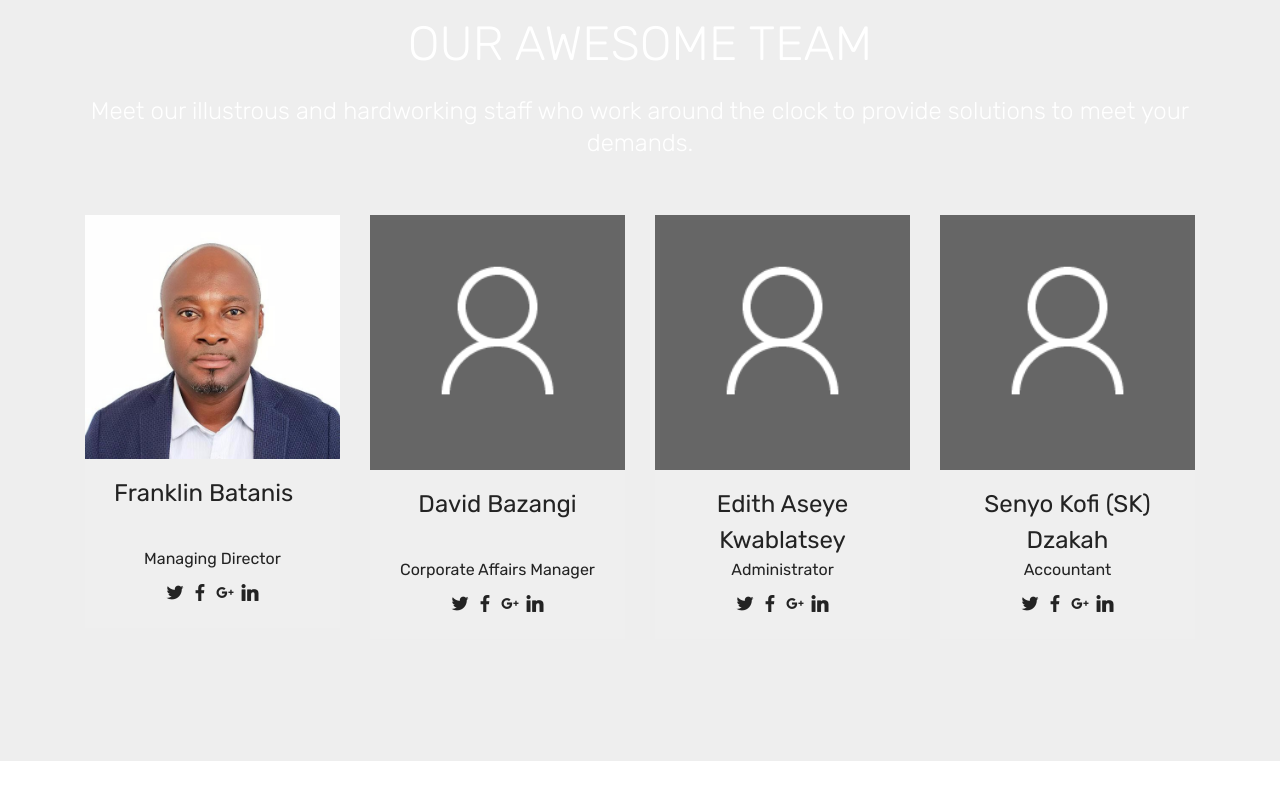
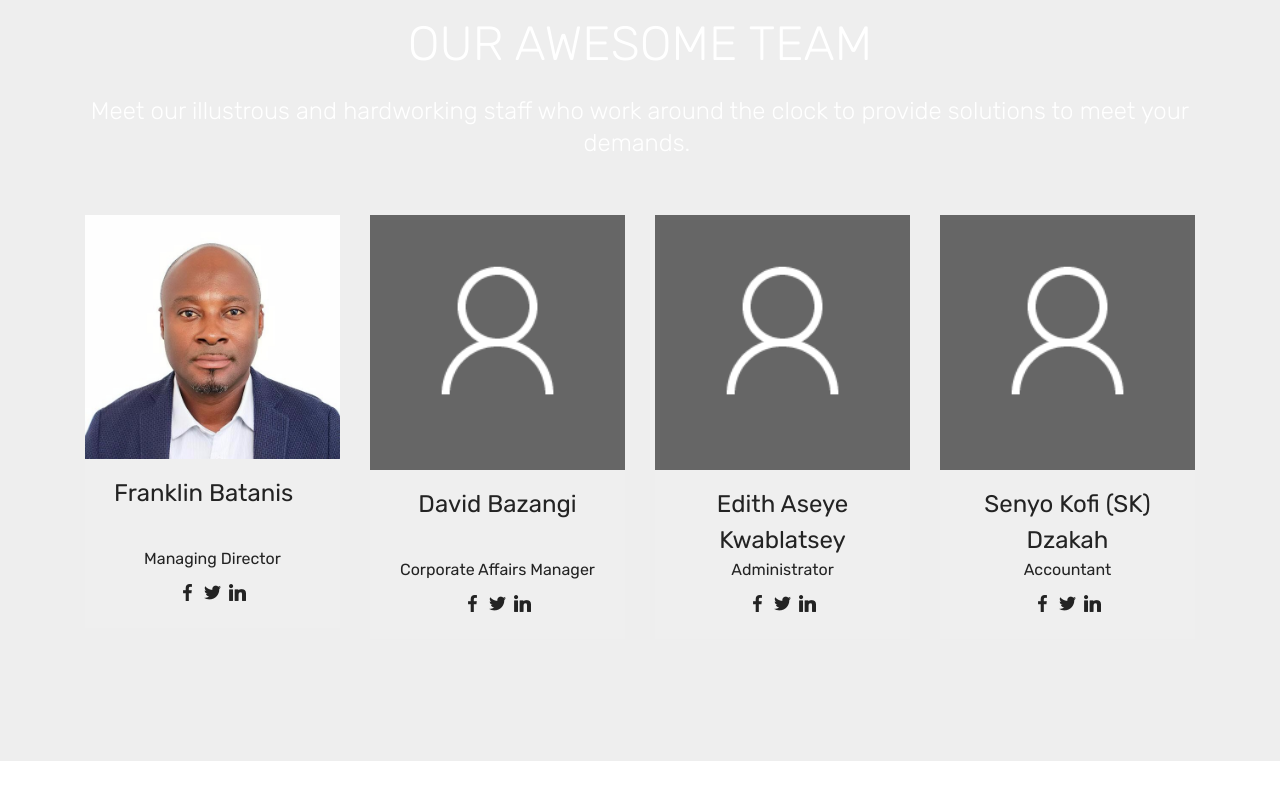
Before and after one commit to quabenaganyo/battis, a plain HTML site: page index.html in a window 1280 px wide. Shown: the part 1698-2498 px from the top of the page. Drawn offline with Linux system fonts and the light colour scheme.

Commit message:
Update index.html

```diff
--- a/index.html
+++ b/index.html
@@ -61,7 +61,7 @@
     </nav>
 </section>
 
-<section class="engine"><a href="https://mobirise.info/o">free portfolio site templates</a></section><section class="header1 cid-rQQyDcbYYy mbr-fullscreen" id="header16-1">
+<section class="engine"><a href="https://mobirise.info/m">site design templates</a></section><section class="header1 cid-rQQyDcbYYy mbr-fullscreen" id="header16-1">
 
 
 
@@ -154,7 +154,7 @@
             OUR AWESOME TEAM
         </h2>
         <h3 class="pb-5 mbr-section-subtitle mbr-fonts-style mbr-light display-5">
-            Meet our illustrous and hardworking staff who work around the clock to provide solutions to meet your demands. </h3>
+            Meet our illustrous and hardworking staff who work around the clock to provide solutions to meet your demands.&nbsp;</h3>
         <div class="row media-row">
 
         <div class="team-item col-lg-3 col-md-6">
@@ -170,16 +170,16 @@
                     </div>
                     <div class="item-social pt-2">
 
+                            <span class="p-1 mbr-iconfont mbr-iconfont-social socicon-facebook socicon"></span>
+
+
                             <span class="p-1 mbr-iconfont mbr-iconfont-social socicon-twitter socicon"></span>
 
 
-                            <span class="p-1 mbr-iconfont mbr-iconfont-social socicon-facebook socicon"></span>
+                            <span class="p-1 mbr-iconfont mbr-iconfont-social socicon-linkedin socicon"></span>
 
 
-                            <span class="p-1 mbr-iconfont mbr-iconfont-social socicon-googleplus socicon"></span>
 
-
-                            <span class="p-1 mbr-iconfont mbr-iconfont-social socicon-linkedin socicon"></span>
 
                         <a href="https://www.instagram.com/mobirise/" target="_blank">
 
@@ -202,16 +202,16 @@
                     </div>
                     <div class="item-social pt-2">
 
+                            <span class="p-1 mbr-iconfont mbr-iconfont-social socicon-facebook socicon"></span>
+
+
                             <span class="p-1 mbr-iconfont mbr-iconfont-social socicon-twitter socicon"></span>
 
 
-                            <span class="p-1 mbr-iconfont mbr-iconfont-social socicon-facebook socicon"></span>
+                            <span class="p-1 mbr-iconfont mbr-iconfont-social socicon-linkedin socicon"></span>
 
 
-                            <span class="p-1 mbr-iconfont mbr-iconfont-social socicon-googleplus socicon"></span>
 
-
-                            <span class="p-1 mbr-iconfont mbr-iconfont-social socicon-linkedin socicon"></span>
 
                         <a href="https://www.instagram.com/mobirise/" target="_blank">
 
@@ -235,16 +235,16 @@
                     </div>
                     <div class="item-social pt-2">
 
+                            <span class="p-1 mbr-iconfont mbr-iconfont-social socicon-facebook socicon"></span>
+
+
                             <span class="p-1 mbr-iconfont mbr-iconfont-social socicon-twitter socicon"></span>
 
 
-                            <span class="p-1 mbr-iconfont mbr-iconfont-social socicon-facebook socicon"></span>
+                            <span class="p-1 mbr-iconfont mbr-iconfont-social socicon-linkedin socicon"></span>
 
 
-                            <span class="p-1 mbr-iconfont mbr-iconfont-social socicon-googleplus socicon"></span>
 
-
-                            <span class="p-1 mbr-iconfont mbr-iconfont-social socicon-linkedin socicon"></span>
 
                         <a href="https://www.instagram.com/mobirise/" target="_blank">
 
@@ -268,16 +268,16 @@
                     </div>
                     <div class="item-social pt-2">
 
+                            <span class="p-1 mbr-iconfont mbr-iconfont-social socicon-facebook socicon"></span>
+
+
                             <span class="p-1 mbr-iconfont mbr-iconfont-social socicon-twitter socicon"></span>
 
 
-                            <span class="p-1 mbr-iconfont mbr-iconfont-social socicon-facebook socicon"></span>
+                            <span class="p-1 mbr-iconfont mbr-iconfont-social socicon-linkedin socicon"></span>
 
 
-                            <span class="p-1 mbr-iconfont mbr-iconfont-social socicon-googleplus socicon"></span>
 
-
-                            <span class="p-1 mbr-iconfont mbr-iconfont-social socicon-linkedin socicon"></span>
 
                         <a href="https://www.instagram.com/mobirise/" target="_blank">
 
@@ -315,7 +315,7 @@
                 <p class="mbr-text">
                     <strong>Links</strong>
                     <br>
-                    <br><a href="http://construction.battisgroup.com.gh/">Battis Construction</a><br>Platinum Court<br>Care Roll &amp; Profiles Ltd<br>Pivot Oil &amp; Gas Ltd<br>JF Systems Ltd<br>Care Metal Works Ltd<br><br>
+                    <br><a href="http://construction.battisgroup.com.gh/" target="_blank">Battis Construction</a><br><a href="https://quabenaganyo.github.io/careroll/" target="_blank">Care Roll &amp; Profiles Ltd</a><br>Platinum Court<br>Pivot Oil &amp; Gas Ltd<br>JF Systems Ltd<br>Care Metal Works Ltd<br><br>
                     <br><strong>Feedback</strong>
                     <br>
                     <br>Please send us your ideas, bug reports, suggestions! Any feedback would be appreciated.
```
